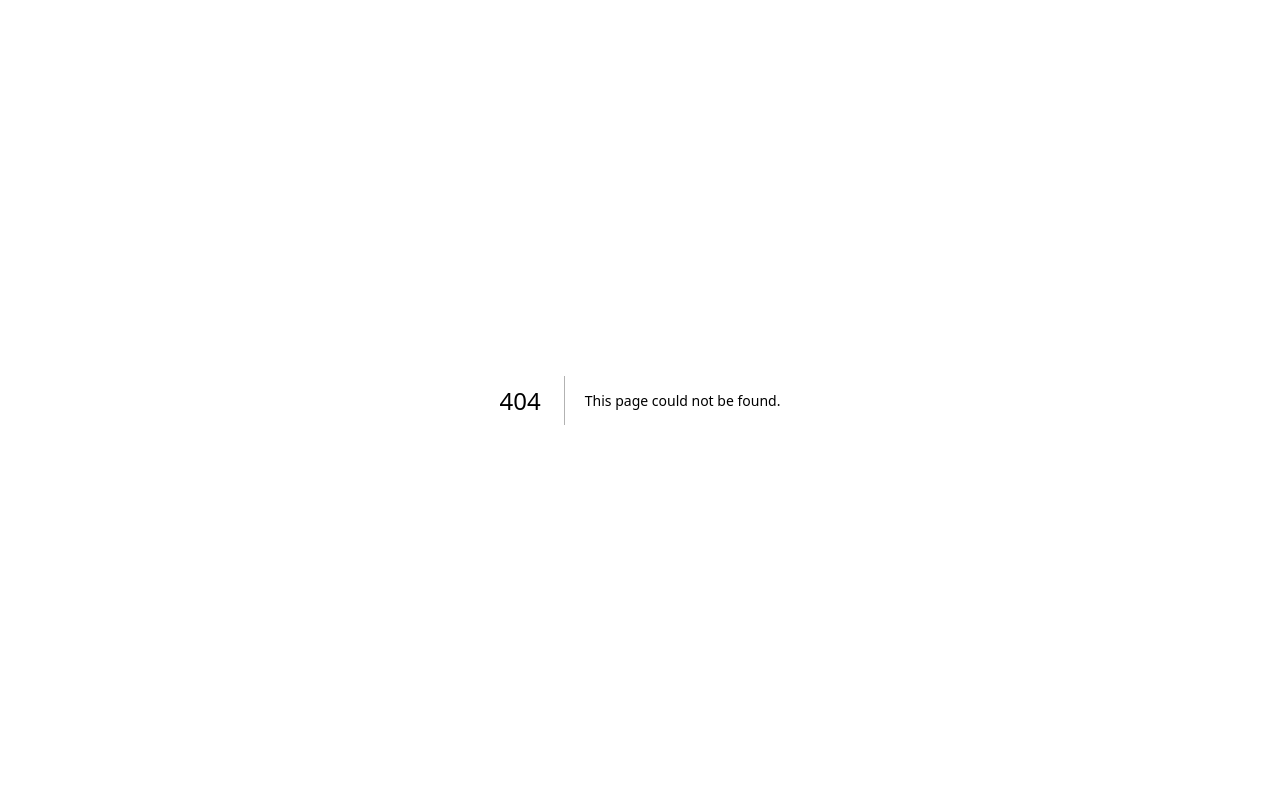
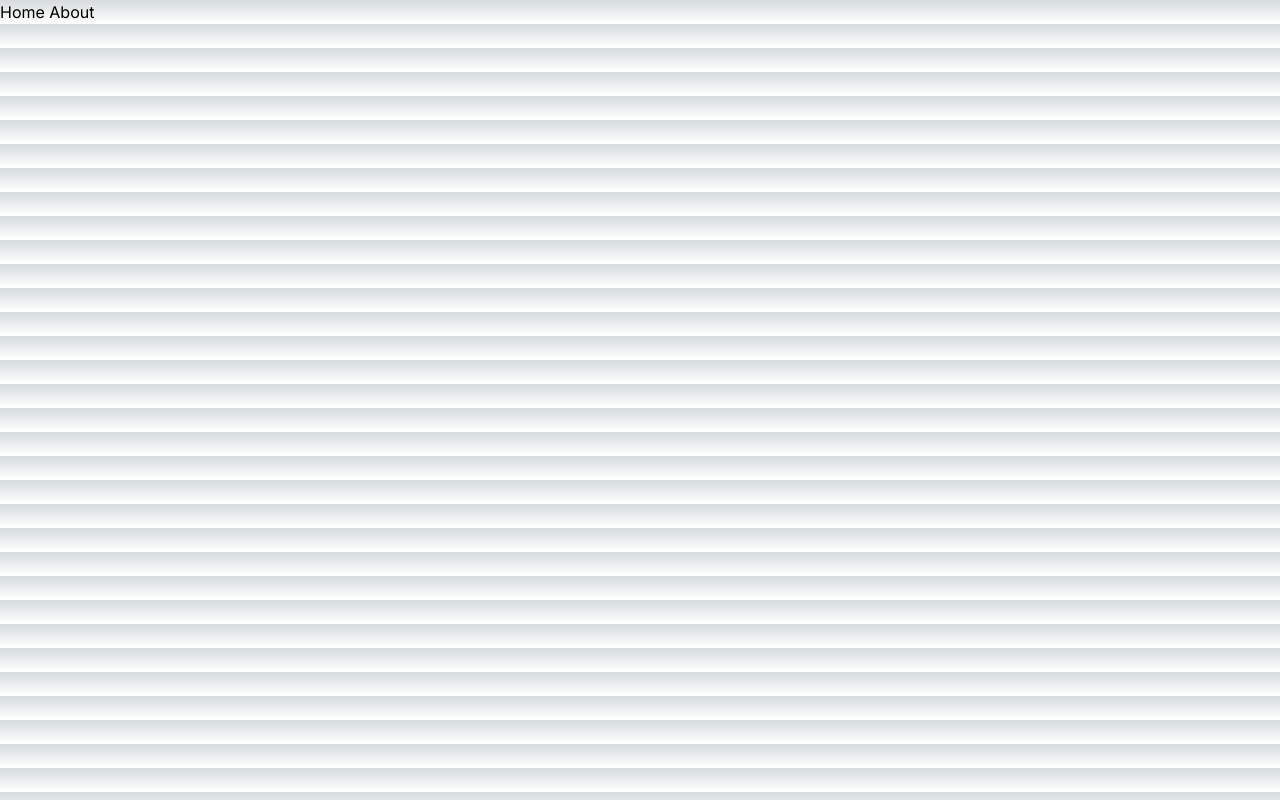
Before and after one commit to emersonpessoa01/fullstackweek-baber, a Next.js app: page /about in a window 1280 px wide. Before the commit this address had no page. Built offline with nearby package versions, Linux system fonts and the light colour scheme.

Commit message:
:rocket:

```diff
--- /dev/null
+++ b/app/about/page.tsx
@@ -0,0 +1,8 @@
+const About = () => {
+  return(
+    <div>
+      <h1>Home About</h1>
+    </div>
+  )
+};
+export default About;
```
Also changed, not shown: 1 other file (tests, documents, lock files or other folders).
